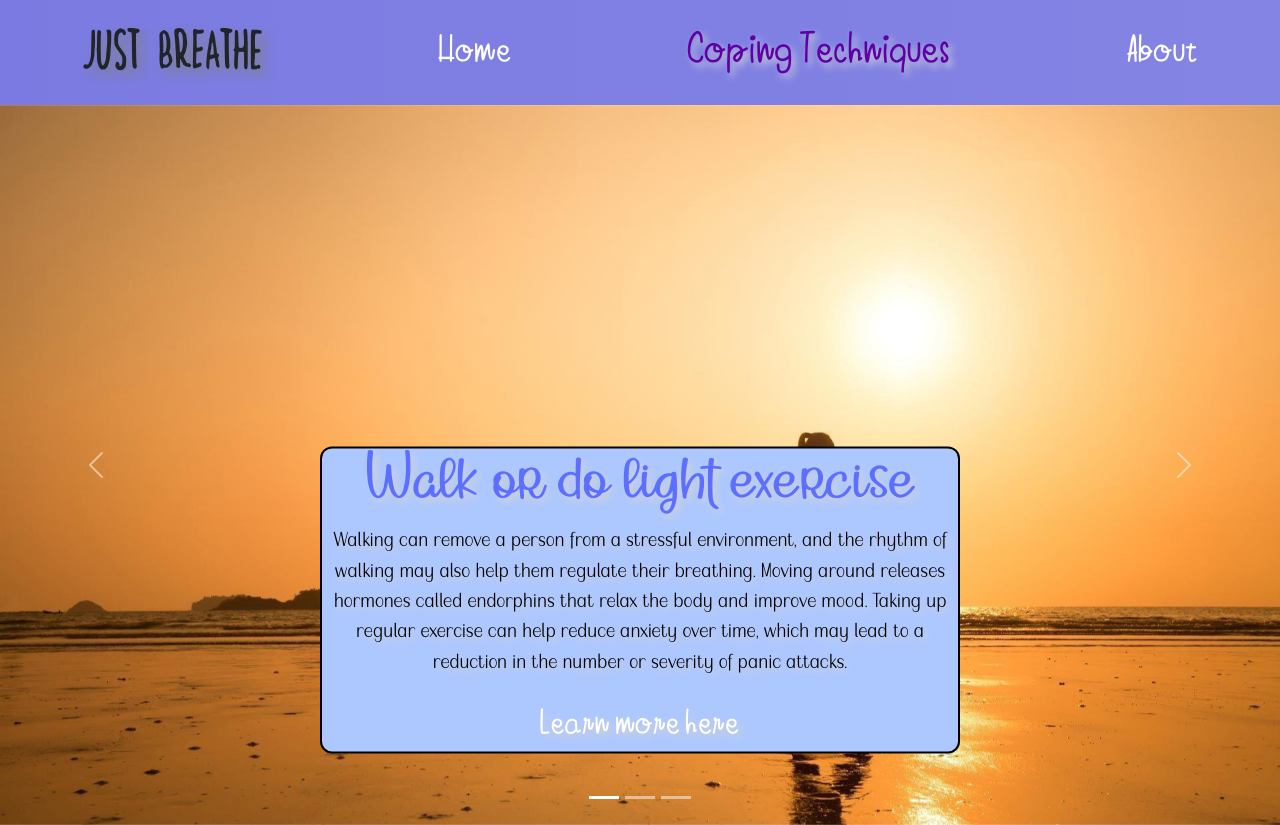
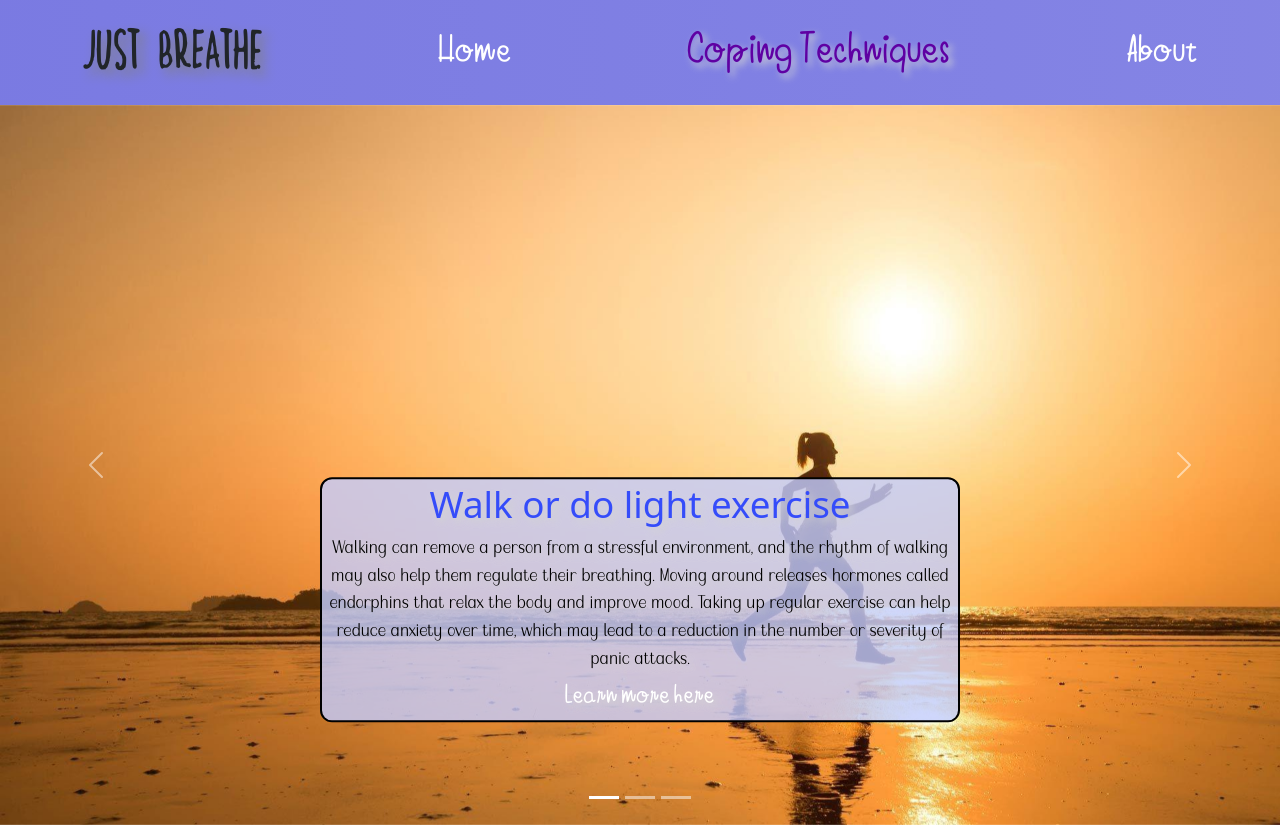
Before and after one commit to tCarina/Just_Breathe, a React (Create React App) app: page /techniques in a window 1280 px wide. Built offline with nearby package versions, Linux system fonts and the light colour scheme.

Commit message:
restyled carousel #4

```diff
--- a/src/Components/Techniques.js
+++ b/src/Components/Techniques.js
@@ -21,7 +21,7 @@ export default function Techniques() {
                             <div className="modal-div">
                                 <h3 className="carousel-h3">Walk or do light exercise</h3>
                                 <p className="carousel-p">Walking can remove a person from a stressful environment, and the rhythm of walking may also help them regulate their breathing. Moving around releases hormones called endorphins that relax the body and improve mood. Taking up regular exercise can help reduce anxiety over time, which may lead to a reduction in the number or severity of panic attacks.</p>
-                                <a href="https://www.medicalnewstoday.com/articles/153390" className='tLink'>Learn more here</a>
+                                <a className="carousel-a" href="https://www.medicalnewstoday.com/articles/153390" className='tLink'>Learn more here</a>
 
                             </div>
                         </Carousel.Caption>
@@ -41,7 +41,7 @@ export default function Techniques() {
                                     Touch 3 objects. Consider their texture, temperature, and what their uses are.
                                     Identify 2 different smells. This could be the smell of your coffee, your soap, or the laundry detergent on your clothes.
                                     Name 1 thing you can taste. Notice whatever taste is in your mouth, or try tasting a piece of candy.</p>
-                                <a href="https://images.squarespace-cdn.com/content/v1/5536830ce4b04567e58178fa/1531767643952-UCZO3TBAW6WIIJLFJHUK/Barefoot-Grass-Walking-Health.jpg" className='tLink'>Learn more here</a>
+                                <a className="carousel-a" href="https://images.squarespace-cdn.com/content/v1/5536830ce4b04567e58178fa/1531767643952-UCZO3TBAW6WIIJLFJHUK/Barefoot-Grass-Walking-Health.jpg" className='tLink'>Learn more here</a>
                             </div></Carousel.Caption>
                     </Carousel.Item>
                     <Carousel.Item interval={10000}>
@@ -53,13 +53,13 @@ export default function Techniques() {
 
                         <Carousel.Caption>
                             <div className="modal-div">
-                                <h3 className="carousel-h3">Challenge and Replace unrealistic thoughts.</h3>
+                                <h3 className="carousel-h3">Challenge and replace unrealistic thoughts.</h3>
                                 <p className="carousel-p">This is a process by which you stop your anxiety-producing thoughts and replace them with thoughts of something that brings
                                      you happiness or peace. This can help you avoid rumination, that broken-record thought cycle where you can’t seem to stop
                                       obsessing about something. You can also ask yourself some questions. Is the thing you are afraid of a true and present danger?
                                        Realize that you are experiencing fear, but that you are not in danger. Taking the danger out of the situation will help you
                                         to relax a bit</p>
-                                <a href="https://www.wikihow.com/Calm-Yourself-During-an-Anxiety-Attack" className='tLink'>Learn more here</a>
+                                <a className="carousel-a" href="https://www.wikihow.com/Calm-Yourself-During-an-Anxiety-Attack" className='tLink'>Learn more here</a>
                             </div></Carousel.Caption>
                     </Carousel.Item>
                 </Carousel>
--- a/src/Styles/techniques.css
+++ b/src/Styles/techniques.css
@@ -1,13 +1,15 @@
-.carousel-h3{
-    color: #5c6fff;
-    font-family: Skate;
-    font-size: 1.5em;
+.carousel-h3 {
+    color: #354cfa;
+    /* font-family: Skate; */
+    font-size: 1em;
+}
 
-}
-.carousel-p{
+.carousel-p {
     color: black;
-    font-size: .55em;
+    font-size: .5em;
     font-family: Tang;
+    font-weight: 500;
+    margin-bottom: -10px;
 }
 
 .first-header {
@@ -25,14 +27,14 @@
     left: 50%;
     top: 75%;
     transform: translate(-50%, -50%);
-    background-color: #ADC7FF;
+    /* background-color: #ADC7FF; */
+    background-color: rgba(196, 205, 255, 0.8);
 }
 
 .tLink {
     text-decoration: none;
     color: white;
-  font-size: .8em;
-  width: 2em;
+    font-size: .6em;
     font-family: Calm;
 }
 
@@ -57,12 +59,13 @@
     animation-direction: alternate;
     animation-iteration-count: infinite;
 }
+
 @media screen and (max-width: 700px) {
     .carousel-div {
         position: absolute;
         top: 25%;
     }
-    .modal-div{
+    .modal-div {
         position: relative;
     }
     .carousel-h3 {
@@ -71,5 +74,7 @@
     .carousel-p {
         font-size: x-small;
     }
-    a{font-size: x-small;}
+    .tLink {
+        font-size: .4em;
     }
+}
```
Lines whose indentation alone changed are shown as unchanged.
